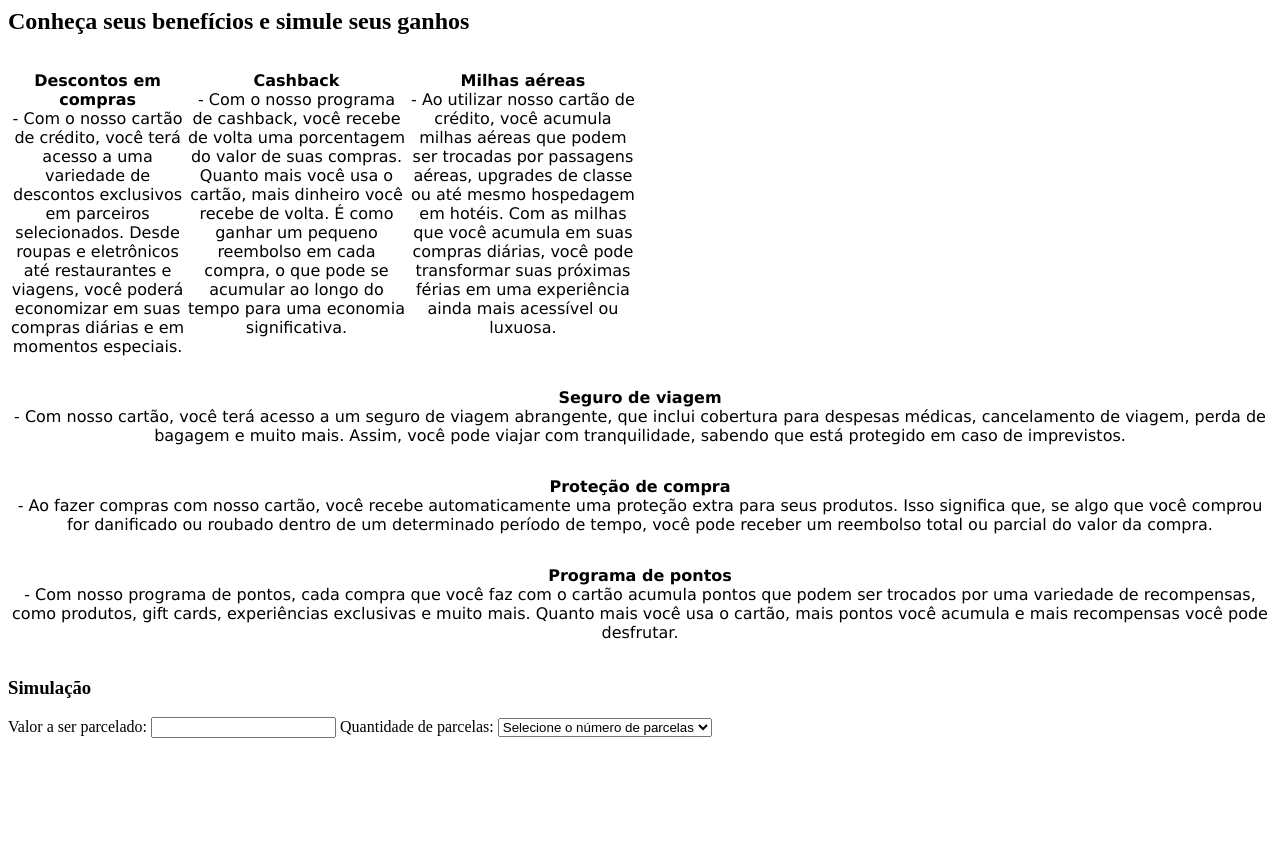
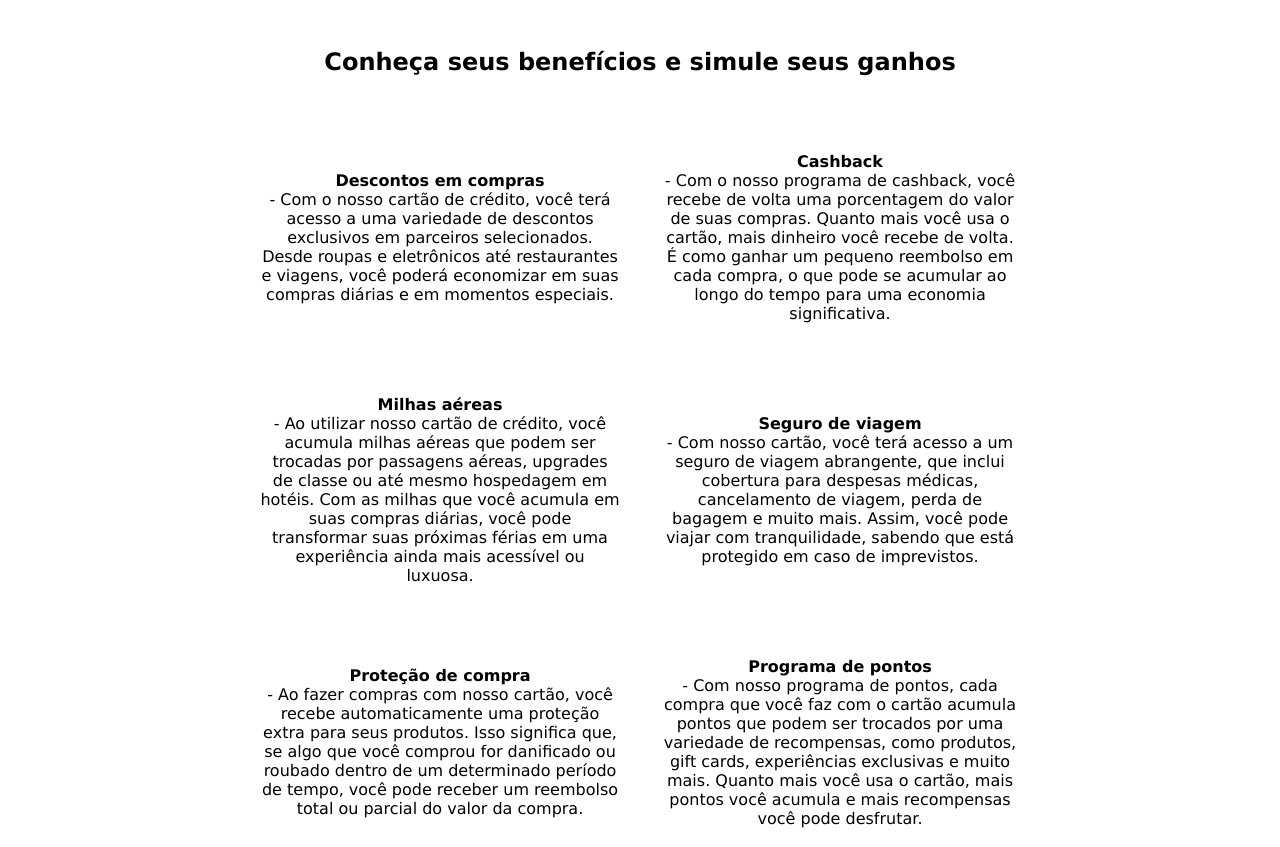
Before and after one commit to VanessaSampaioLeite/StudentCard, a plain HTML site: page simulacao/simulacao.html in a window 1280 px wide. Shown: the top 847 px of the page. Before the commit the page ends 800 px from the top, so only its background shows below. Drawn offline with Linux system fonts and the light colour scheme.

Commit message:
melhorias
código html atualizado para correta exibição
código js atualizado

no aguardo da definição do estilo CSS para implementação
no aguardo da definição do header e footer

```diff
--- a/simulacao/js.js
+++ b/simulacao/js.js
@@ -24,18 +24,16 @@ document.addEventListener('DOMContentLoaded', () => {
     }
 
     function addItem(value1, value2) {
-        console.log('Adicionando item:', { value1, value2 });
 
-        const li = document.createElement('li');
-        li.innerHTML = `
-        Valor da compra nesta simulação: ${value1} reais<br>
-        Quantidade de parcelas nesta simulação: ${value2} parcelas<br>
-        Seu desconto nessa compra é de ${(value1*0.001)} centavos<br>
-        Você está acumulando ${(14/100)} pontos no seu plano MyStudentcadr<br>
-        Seu cashback nessa compra é de ${(value1 * 0.35).toFixed(2)} centavos<br>
-
-
-    `;
+            itemList.innerHTML = '';
+            const li = document.createElement('li');
+            li.innerHTML = `
+            Valor da compra nesta simulação: ${value1} reais<br>
+            Quantidade de parcelas nesta simulação: ${value2} parcelas<br>
+            Seu desconto nessa compra será de ${(value1*0.001)} centavos<br>
+            Você está acumulando ${(14/100)} pontos no seu plano MyStudentcard<br>
+            Seu cashback nessa compra será de ${(value1 * 0.035).toFixed(2)} centavos<br>`
+    ;
 
         itemList.appendChild(li);
     }
--- a/simulacao/simulacao.html
+++ b/simulacao/simulacao.html
@@ -1,62 +1,47 @@
-<!--Versão 0.
-    -Pequenas correções textuais
-    -Início do uso de CSS
-    -Retirada da lista para uso de parágrafos-->
-
-
+<!DOCTYPE html>
 <html>
 <head>
     <meta charset="UTF-8">
     <title>Página de Simulação - StudentCard</title>
-
     <style>
-            .beneficioum    {
+        body {
+            display: flex;
+            justify-content: center;
+            flex-direction: column;
+            align-items: center;
             font-family: 'Lucida Sans', 'Lucida Sans Regular', 'Lucida Grande', 'Lucida Sans Unicode', Geneva, Verdana, sans-serif;
-                display: flex;
-                text-align: center;
-
         }
 
-            .beneficiodois  {
-                font-family: 'Lucida Sans', 'Lucida Sans Regular', 'Lucida Grande', 'Lucida Sans Unicode', Geneva, Verdana, sans-serif;
+        .beneficios {
             display: flex;
-                text-align: center;
-
-
-            }
-            .beneficiotres  {
-                font-family: 'Lucida Sans', 'Lucida Sans Regular', 'Lucida Grande', 'Lucida Sans Unicode', Geneva, Verdana, sans-serif;
-                display: flex;
-                text-align: center;
-
+            flex-wrap: wrap;
+            justify-content: center;
+            max-width: 800px;
         }
 
-            .beneficioquatro  {
-                font-family: 'Lucida Sans', 'Lucida Sans Regular', 'Lucida Grande', 'Lucida Sans Unicode', Geneva, Verdana, sans-serif;
+        .beneficio {
             display: flex;
+            flex: 0 0 45%;
+            margin: 2.5%;
             text-align: center;
-
+            flex-direction: column;
+            justify-content: center;
+            align-items: center;
         }
 
-            .beneficiocinco  {
-                font-family: 'Lucida Sans', 'Lucida Sans Regular', 'Lucida Grande', 'Lucida Sans Unicode', Geneva, Verdana, sans-serif;
-                display: flex;
+        .input, .title, .cabecalhodois {
             text-align: center;
-
+            margin: 20px;
         }
 
-            .beneficioseis  {
-                font-family: 'Lucida Sans', 'Lucida Sans Regular', 'Lucida Grande', 'Lucida Sans Unicode', Geneva, Verdana, sans-serif;
+        .formulario {
             display: flex;
-                text-align: center;
-
+            flex-direction: column;
         }
 
-            .duascolunas   {
-                display: flex;
-                width: 50%;
+        label, input, select {
+            margin: 10px 0;
         }
-
     </style>
 </head>
 <body>
@@ -65,37 +50,24 @@
     </section>
 
     <section class="beneficios">
-        <section class="duascolunas">
-            <section class="colunaum">
-                <section class="beneficioum">
-                    <p><b>Descontos em compras<br></b> - Com o nosso cartão de crédito, você terá acesso a uma variedade de descontos exclusivos em parceiros selecionados. Desde roupas e eletrônicos até restaurantes e viagens, você poderá economizar em suas compras diárias e em momentos especiais.</p>            </section>
-                </section>
-
-                <section class="beneficiodois">
+        <div class="beneficio">
+            <p><b>Descontos em compras<br></b> - Com o nosso cartão de crédito, você terá acesso a uma variedade de descontos exclusivos em parceiros selecionados. Desde roupas e eletrônicos até restaurantes e viagens, você poderá economizar em suas compras diárias e em momentos especiais.</p>
+        </div>
+        <div class="beneficio">
             <p><b>Cashback<br></b> - Com o nosso programa de cashback, você recebe de volta uma porcentagem do valor de suas compras. Quanto mais você usa o cartão, mais dinheiro você recebe de volta. É como ganhar um pequeno reembolso em cada compra, o que pode se acumular ao longo do tempo para uma economia significativa.</p>
-                </section>
-
-                <section class="beneficiotres">
+        </div>
+        <div class="beneficio">
             <p><b>Milhas aéreas<br></b> - Ao utilizar nosso cartão de crédito, você acumula milhas aéreas que podem ser trocadas por passagens aéreas, upgrades de classe ou até mesmo hospedagem em hotéis. Com as milhas que você acumula em suas compras diárias, você pode transformar suas próximas férias em uma experiência ainda mais acessível ou luxuosa.</p>
-                </section>
-            </section>
-
-
-            <section class="colunadois">
-                <section class="beneficioquatro">
+        </div>
+        <div class="beneficio">
             <p><b>Seguro de viagem<br></b> - Com nosso cartão, você terá acesso a um seguro de viagem abrangente, que inclui cobertura para despesas médicas, cancelamento de viagem, perda de bagagem e muito mais. Assim, você pode viajar com tranquilidade, sabendo que está protegido em caso de imprevistos.</p>
-                </section>
-
-                <section class="beneficiocinco">
+        </div>
+        <div class="beneficio">
             <p><b>Proteção de compra<br></b> - Ao fazer compras com nosso cartão, você recebe automaticamente uma proteção extra para seus produtos. Isso significa que, se algo que você comprou for danificado ou roubado dentro de um determinado período de tempo, você pode receber um reembolso total ou parcial do valor da compra.</p>
-                </section>
-
-                <section class="beneficioseis">
+        </div>
+        <div class="beneficio">
             <p><b>Programa de pontos<br></b> - Com nosso programa de pontos, cada compra que você faz com o cartão acumula pontos que podem ser trocados por uma variedade de recompensas, como produtos, gift cards, experiências exclusivas e muito mais. Quanto mais você usa o cartão, mais pontos você acumula e mais recompensas você pode desfrutar.</p>
-                </section>
-
-            </section>
-        </section>
+        </div>
     </section>
 
     <section class="input">
@@ -103,8 +75,7 @@
             <h1>Simulação</h1>
         </section>
 
-        <section clas="formulario">
-
+        <section class="formulario">
             <label for="valor">Valor a ser parcelado:</label>
             <input type="number" id="valor" name="valor" required>
 
@@ -117,15 +88,10 @@
                 <option value="4">4x</option>
                 <option value="5">5x</option>
             </select>
-
+        </section>
     </section>
 
-    </section>
     <script src="js.js"></script>
-
     <ul class="item-list" id="itemList"></ul>
-
-
-
 </body>
 </html>
```
Lines whose indentation alone changed are shown as unchanged.
